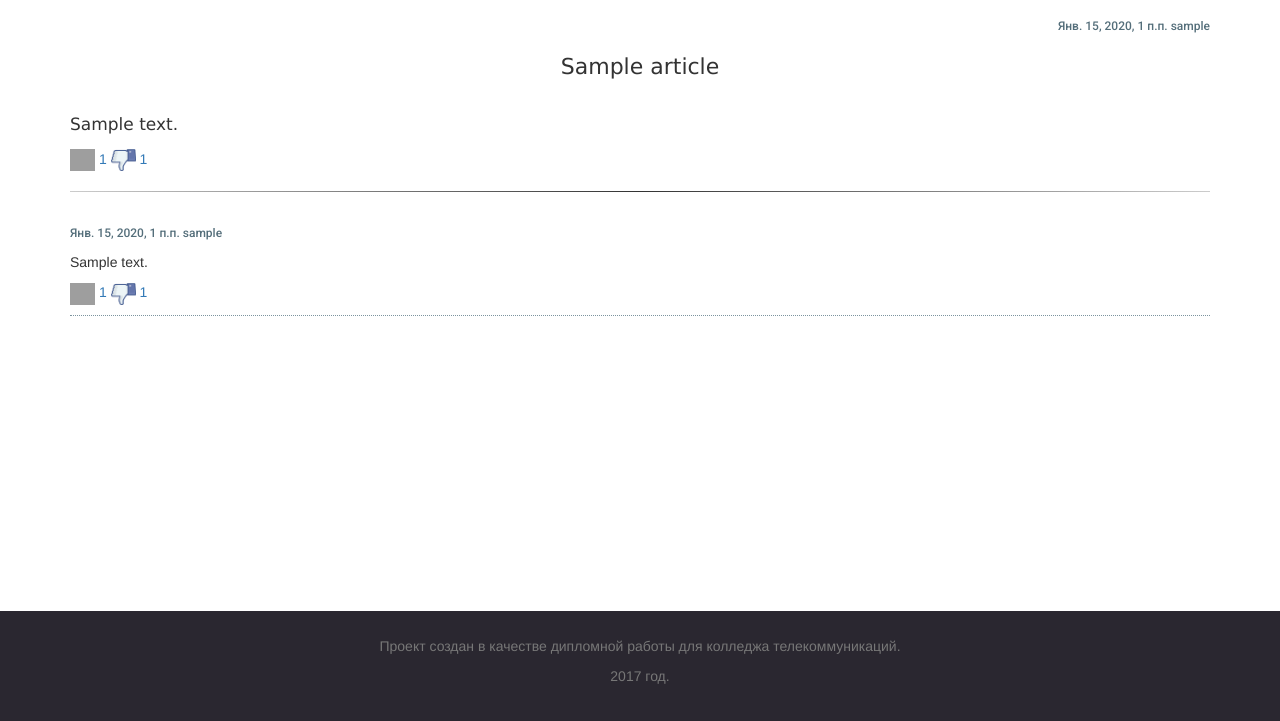
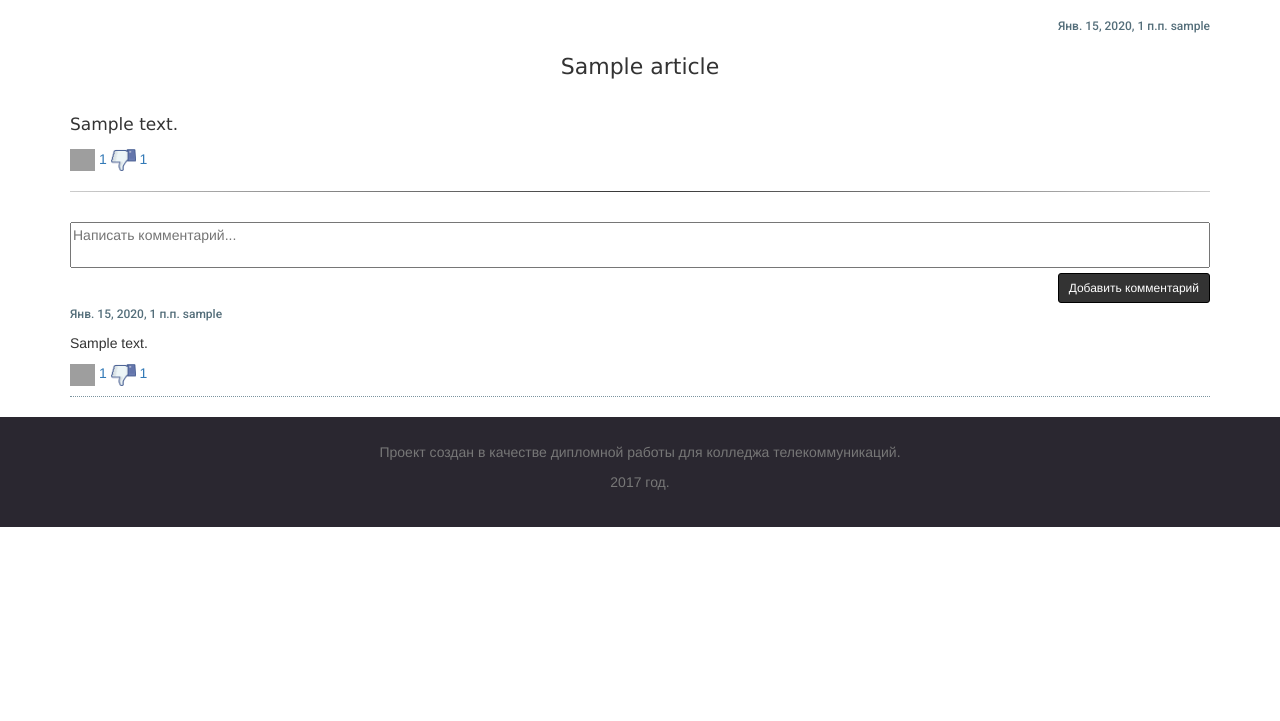
Before and after one commit to Nekr0bz/Blog, a Django app: page /1/ in a window 1280 px wide. Shown: the part 79-800 px from the top of the page. Run offline with Django 3.2, Linux system fonts and the light colour scheme; a user stored in the database is signed in; tables that the repository leaves empty hold one stand-in row (values such as "Sample post"); some libraries are stand-ins or nearby versions; some web fonts are replaced; grey boxes are pictures that could not be loaded.

Commit message:
Добваление комментариев

```diff
--- a/article/static/article/css/style.css
+++ b/article/static/article/css/style.css
@@ -109,10 +109,6 @@ p.article-content{
     color: #757575;
 }
 
-div.article-detail + footer{
-    position: absolute;
-}
-
 div.article-detail div.article-header{
     text-align: right;
 }
@@ -188,3 +184,28 @@ input[class='error']:-moz-placeholder { /* Firefox 18- */
 .active span{
     color: red;
 }
+
+textarea{
+    -webkit-box-sizing: border-box;
+	-moz-box-sizing: border-box;
+	box-sizing: border-box;
+	width: 100%;
+    resize: none;
+}
+
+textarea:focus{
+    outline: none !important;
+    border:1px solid black;
+}
+
+.addcomment button{
+    background-color: #333;
+    color: white;
+    border: 1px solid black;
+
+}
+
+.addcomment button:hover{
+    background-color: rgba(51, 51, 51, 0.91);;
+    color: white;
+}
--- a/article/static/article/js/common.js
+++ b/article/static/article/js/common.js
@@ -4,7 +4,19 @@
 
 		initialize : function () {
             app.setUpListeners();
+            app.autoresizeTextarea();
 		},
+
+        autoresizeTextarea: function () {
+            jQuery.each(jQuery('textarea[data-autoresize]'), function() {
+                var offset = this.offsetHeight - this.clientHeight;
+
+                var resizeTextarea = function(el) {
+                    jQuery(el).css('height', 'auto').css('height', el.scrollHeight + offset);
+                };
+                jQuery(this).on('keyup input', function() { resizeTextarea(this); }).removeAttr('data-autoresize');
+            });
+        },
 
         setUpListeners: function () {
             $('.showForm').on('click', app.showAuthModal);
--- a/article/templates/article/detail.html
+++ b/article/templates/article/detail.html
@@ -3,6 +3,7 @@
 {% load article_extras %}
 
 {% block content %}
+    <!--Запись================================-->
     <div class="container article-detail">
         <div class="article-detail">
             <div class="article-header ">
@@ -32,6 +33,19 @@
             </div>
             <hr class="article-detail">
         </div>
+        <!--Добавить комментарий=================-->
+        <!--TODO: обдумать комменты!-->
+        {% if user.is_authenticated %}
+            <div class="addcomment">
+                <form action='{% url 'article:addcomment' article.id %}' method="post">{% csrf_token %}
+                    <textarea data-autoresize rows="2" placeholder="Написать комментарий..." name="comment_text"></textarea>
+                    <div align="right">
+                        <button class="btn btn-sm" type="submit">Добавить комментарий</button>
+                    </div>
+                </form>
+            </div>
+        {% endif %}
+        <!--Комментарии==========================-->
         {% for comment in article.comments_set.all %}
             <div class="comment">
                 <div class="comment-header ">
--- a/article/templates/article/index.html
+++ b/article/templates/article/index.html
@@ -4,6 +4,7 @@
 
 {% block content %}
     <div class="container">
+    <div class="left"></div>
         {% for article in articles %}
             <div class="article">
                 <a href="{% url 'article:detail' article.id %}" class="article">
--- a/article/urls.py
+++ b/article/urls.py
@@ -4,5 +4,6 @@ from . import views
 urlpatterns = [
     url(r'^$', views.index, name='index'),
     url(r'^(?P<article_id>[0-9]+)/$', views.detail, name='detail'),
-    url(r'^ratecontrol/$', views.rate_control, name='rate_control')
+    url(r'^ratecontrol/$', views.rate_control, name='rate_control'),
+    url(r'^addcomment/(?P<article_id>[0-9]+)/$', views.addcomment, name='addcomment'),
 ]
--- a/article/views.py
+++ b/article/views.py
@@ -1,7 +1,8 @@
-from django.shortcuts import render, get_object_or_404
-from django.http import HttpResponse
+from django.shortcuts import render, redirect, get_object_or_404
+from django.http import HttpResponse, Http404
 from django.utils import timezone
 from django.core.exceptions import ObjectDoesNotExist
+
 
 from .models import Article, Comments
 
@@ -70,3 +71,20 @@ def rate_control(request):
         Obj.save()
         msg = str(Obj.__dict__[active_rate])+'/'+str(Obj.__dict__[other_rate])
         return HttpResponse(msg)
+    else:
+        raise Http404()
+
+def addcomment(request, article_id):
+    if request.POST:
+        #TODO: валидация текста
+        comment_text = request.POST['comment_text']
+        article = get_object_or_404(Article, id=article_id)
+        article.comments_set.create(
+            comments_user_id=request.user.id,
+            comments_text=comment_text,
+            comments_datetime=timezone.now()
+        )
+        path = request.META['HTTP_REFERER']
+        return redirect(path)
+    else:
+        raise Http404()
```
